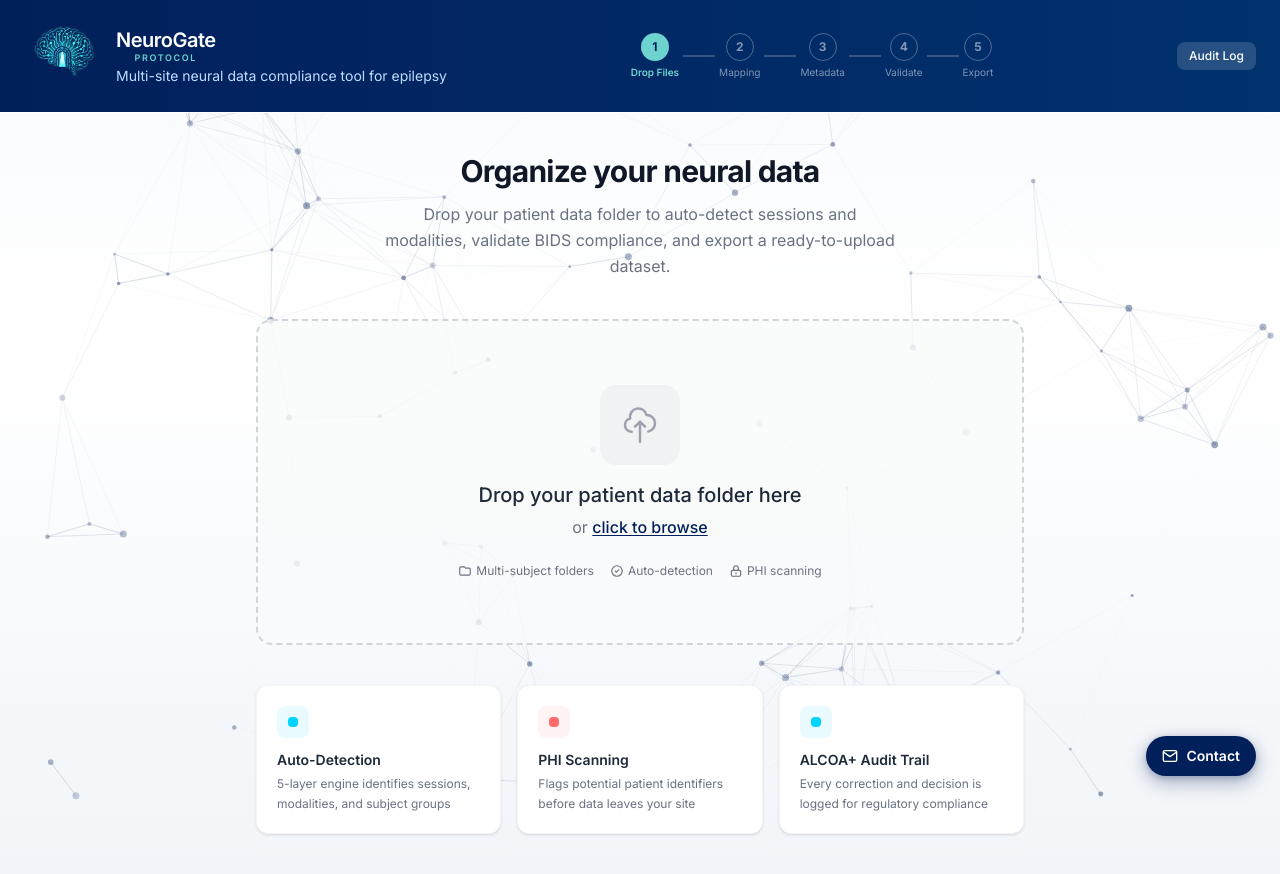
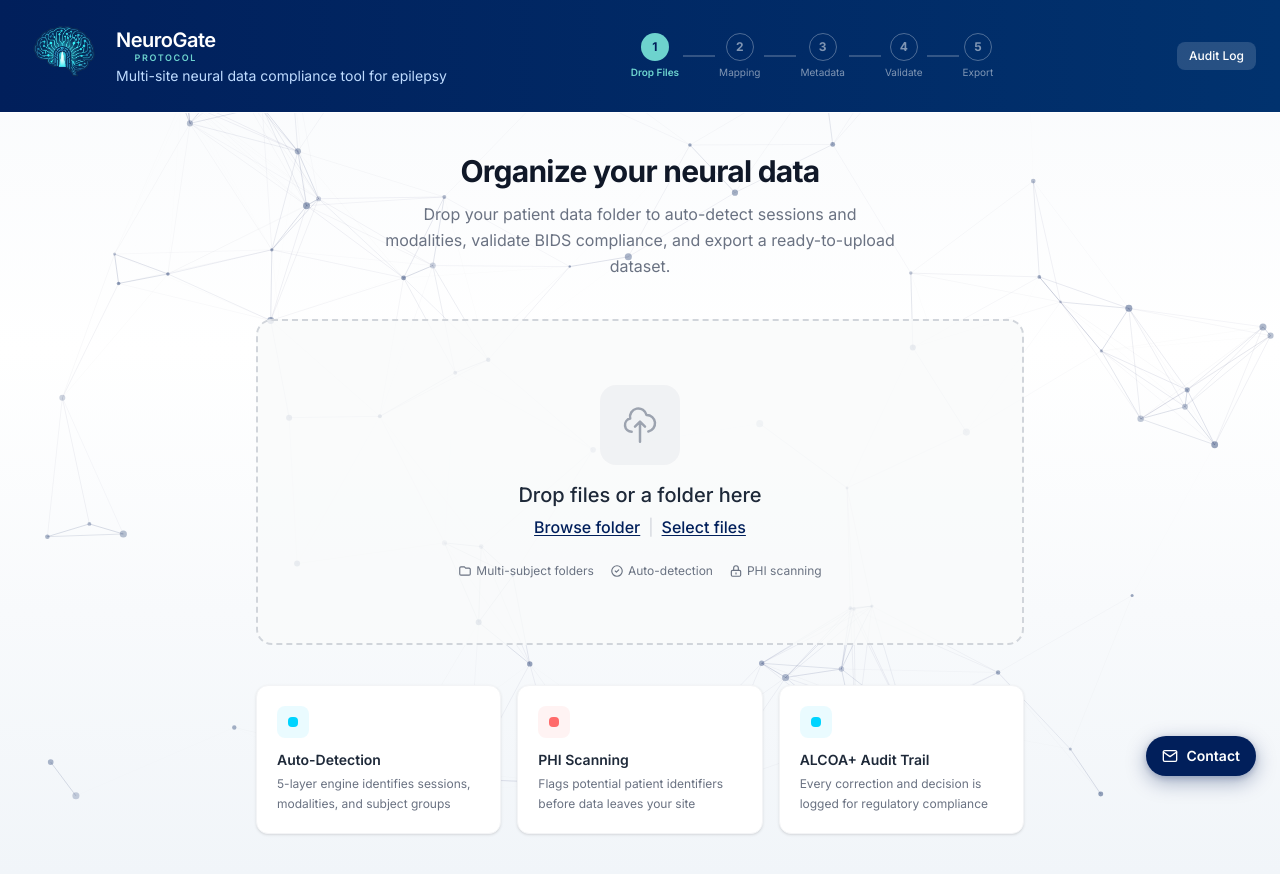
Before and after one commit to brandonbach44-sudo/Neurogate-Protocol, a React (Vite) app: page /tool in a window 1280 px wide. Built offline with nearby package versions, Linux system fonts and the light colour scheme.

Commit message:
feat: add individual file picker alongside folder browser

```diff
--- a/src/components/FileDropZone.tsx
+++ b/src/components/FileDropZone.tsx
@@ -16,6 +16,7 @@ export default function FileDropZone({ onFilesScanned }: FileDropZoneProps) {
   const [isDragging, setIsDragging] = useState(false);
   const [isScanning, setIsScanning] = useState(false);
   const inputRef = useRef<HTMLInputElement>(null);
+  const filesInputRef = useRef<HTMLInputElement>(null);
 
   /** Extract files from a DataTransferItem using webkitGetAsEntry for folder support */
   const scanDataTransferItems = useCallback(async (items: DataTransferItemList): Promise<ScannedFile[]> => {
@@ -102,6 +103,7 @@ export default function FileDropZone({ onFilesScanned }: FileDropZoneProps) {
     const scanned = scanInputFiles(e.target.files);
     onFilesScanned(scanned);
     setIsScanning(false);
+    e.target.value = '';
   }, [scanInputFiles, onFilesScanned]);
 
   const handleDragOver = useCallback((e: React.DragEvent) => {
@@ -121,8 +123,7 @@ export default function FileDropZone({ onFilesScanned }: FileDropZoneProps) {
         onDrop={handleDrop}
         onDragOver={handleDragOver}
         onDragLeave={handleDragLeave}
-        onClick={() => inputRef.current?.click()}
-        className="relative overflow-hidden border-2 border-dashed rounded-2xl p-16 text-center cursor-pointer transition-all duration-300"
+        className="relative overflow-hidden border-2 border-dashed rounded-2xl p-16 text-center transition-all duration-300"
         style={{
           backgroundColor: isDragging ? 'rgba(1,31,91,0.03)' : 'rgba(249,250,251,0.8)',
           borderColor: isDragging ? '#011F5B' : '#d1d5db',
@@ -150,10 +151,22 @@ export default function FileDropZone({ onFilesScanned }: FileDropZoneProps) {
             </div>
             <div>
               <p className="text-xl font-medium text-gray-800">
-                {isDragging ? 'Release to upload' : 'Drop your patient data folder here'}
+                {isDragging ? 'Release to upload' : 'Drop files or a folder here'}
               </p>
               <p className="mt-1.5 text-gray-500">
-                or <span className="font-medium underline underline-offset-2 text-[#011F5B]">click to browse</span>
+                <span
+                  className="font-medium underline underline-offset-2 text-[#011F5B] cursor-pointer"
+                  onClick={(e) => { e.stopPropagation(); inputRef.current?.click(); }}
+                >
+                  Browse folder
+                </span>
+                <span className="mx-2 text-gray-300">|</span>
+                <span
+                  className="font-medium underline underline-offset-2 text-[#011F5B] cursor-pointer"
+                  onClick={(e) => { e.stopPropagation(); filesInputRef.current?.click(); }}
+                >
+                  Select files
+                </span>
               </p>
             </div>
             <div className="flex items-center gap-4 mt-2 text-xs text-gray-500">
@@ -180,7 +193,7 @@ export default function FileDropZone({ onFilesScanned }: FileDropZoneProps) {
         )}
       </div>
 
-      {/* Hidden file input with webkitdirectory for folder selection */}
+      {/* Folder picker */}
       <input
         ref={inputRef}
         type="file"
@@ -188,6 +201,15 @@ export default function FileDropZone({ onFilesScanned }: FileDropZoneProps) {
         onChange={handleInputChange}
         {...({ webkitdirectory: '', directory: '' } as any)}
       />
+      {/* Individual file picker - supports EDF, NIfTI, and other neural data formats */}
+      <input
+        ref={filesInputRef}
+        type="file"
+        className="hidden"
+        multiple
+        accept=".edf,.nii,.gz,.json,.tsv,.csv,.txt,.bdf,.set,.fif,.cnt,.vhdr,.vmrk,.eeg"
+        onChange={handleInputChange}
+      />
     </div>
   );
 }
```
